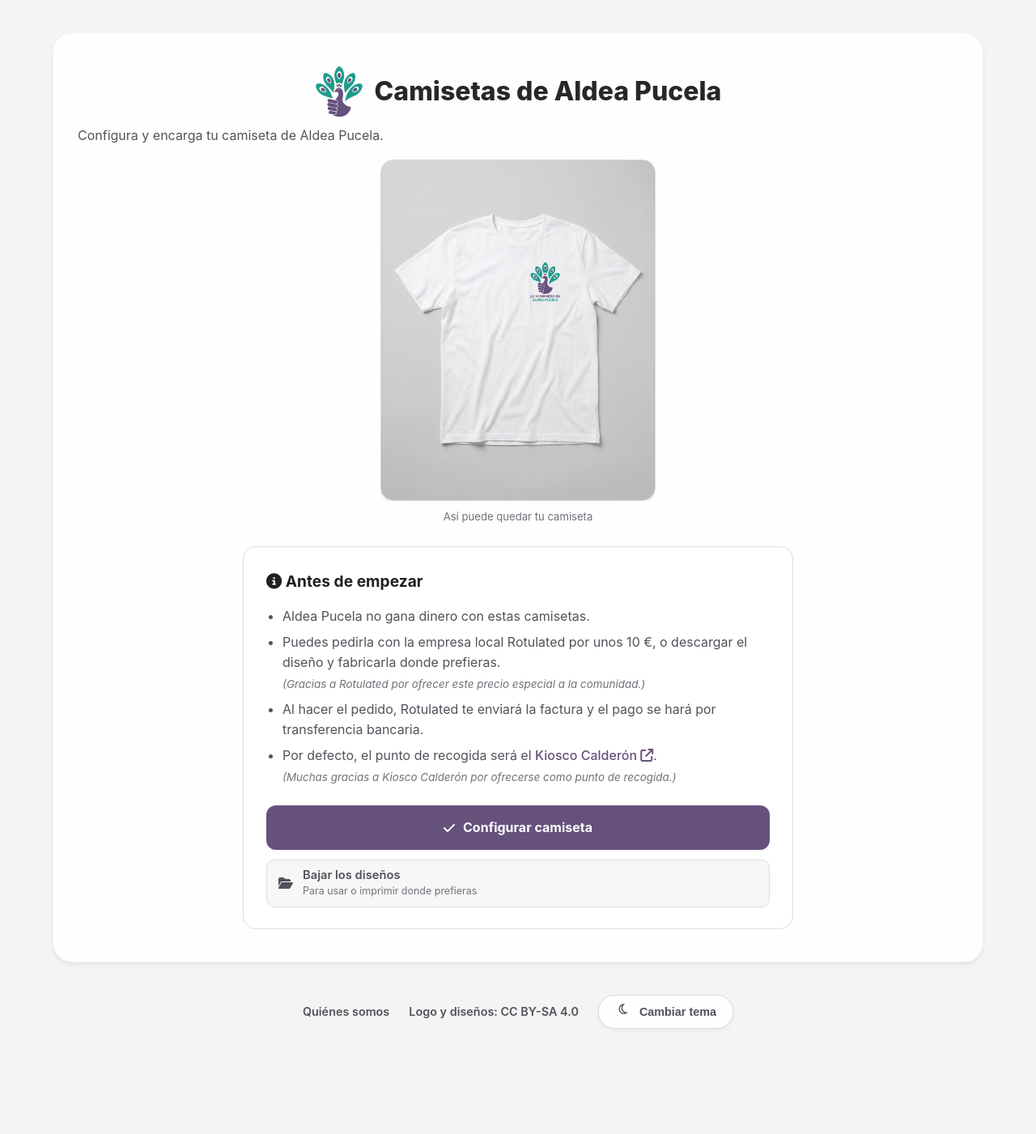
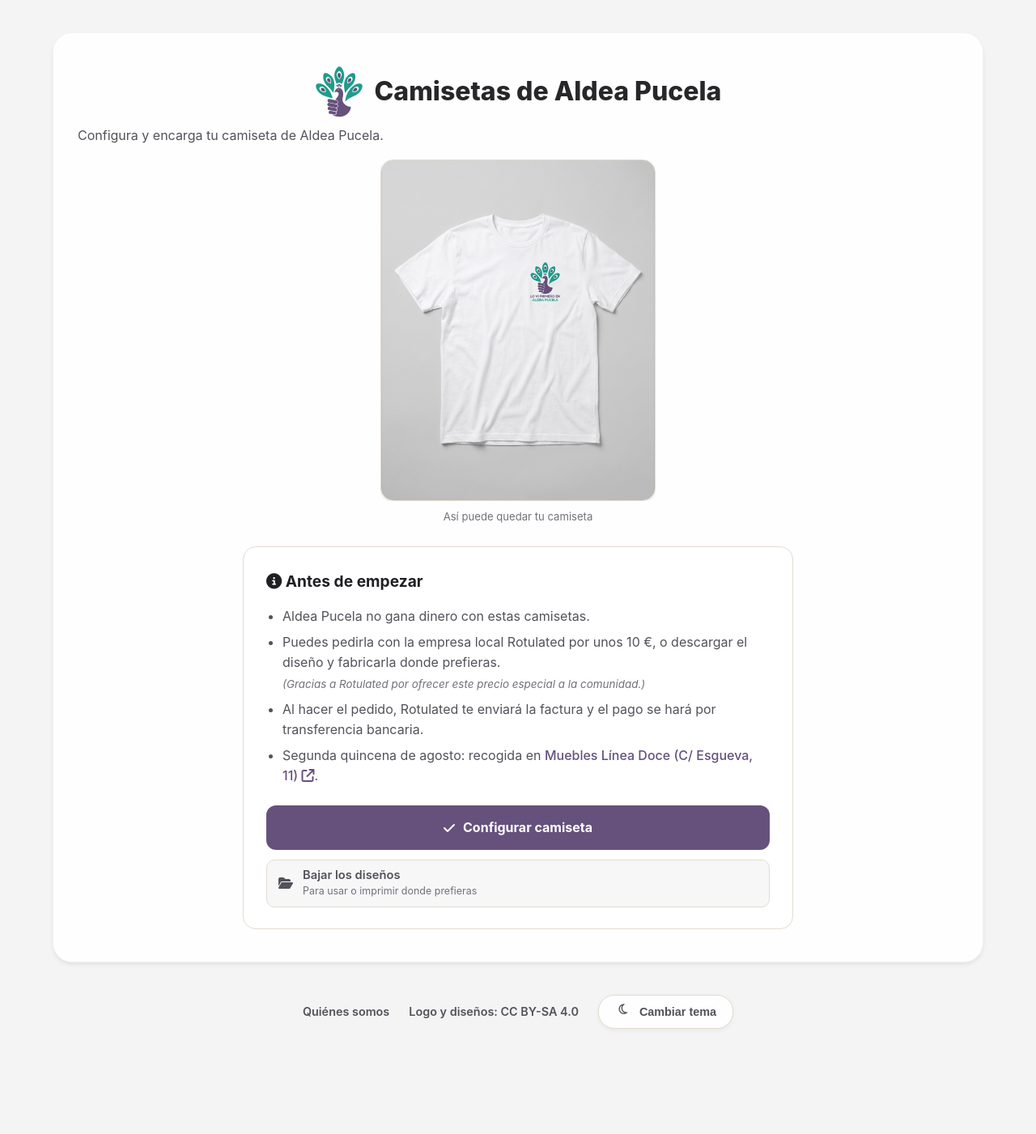
Before and after one commit to aldeapucela/web, a Jekyll site: the page built from camisetas.html, in a window 1280 px wide. Shown: the whole page at 81% size. Built offline with Jekyll 4.4.1, drawn with Linux system fonts in a browser that asks for light colours; comment, search, counter and statistics services are not loaded; some of the changed lines change nothing that is shown.

Commit message:
Añade recogida temporal en Línea Doce

```diff
--- a/camisetas.html
+++ b/camisetas.html
@@ -682,7 +682,8 @@
     <li>Aldea Pucela no gana dinero con estas camisetas.</li>
     <li>Puedes pedirla con la empresa local Rotulated por unos 10&nbsp;€, o descargar el diseño y fabricarla donde prefieras.<span class="cfg-intro-thanks">(Gracias a Rotulated por ofrecer este precio especial a la comunidad.)</span></li>
     <li>Al hacer el pedido, Rotulated te enviará la factura y el pago se hará por transferencia bancaria.</li>
-    <li>Por defecto, el punto de recogida será el <a class="cfg-pickup-link cfg-map-link" href="https://www.openstreetmap.org/search?query=Quiosco+Calder%C3%B3n&amp;zoom=19&amp;minlon=-4.725987911224366&amp;minlat=41.653010150744116&amp;maxlon=-4.722179174423219&amp;maxlat=41.654593372129376#map=19/41.653818/-4.724191" target="_blank" rel="noopener" aria-label="Abrir la ubicación de Kiosco Calderón en el mapa">Kiosco Calderón <i class="fa-solid fa-arrow-up-right-from-square" aria-hidden="true"></i></a>.<span class="cfg-intro-thanks">(Muchas gracias a Kiosco Calderón por ofrecerse como punto de recogida.)</span></li>
+    <li id="cfg-pickup-default">Por defecto, el punto de recogida será el <a class="cfg-pickup-link cfg-map-link" href="https://www.openstreetmap.org/search?query=Quiosco+Calder%C3%B3n&amp;zoom=19&amp;minlon=-4.725987911224366&amp;minlat=41.653010150744116&amp;maxlon=-4.722179174423219&amp;maxlat=41.654593372129376#map=19/41.653818/-4.724191" target="_blank" rel="noopener" aria-label="Abrir la ubicación de Kiosco Calderón en el mapa">Kiosco Calderón <i class="fa-solid fa-arrow-up-right-from-square" aria-hidden="true"></i></a>.<span class="cfg-intro-thanks">(Muchas gracias a Kiosco Calderón por ofrecerse como punto de recogida.)</span></li>
+    <li id="cfg-pickup-temporary" hidden>Segunda quincena de agosto: recogida en <a class="cfg-pickup-link cfg-map-link" data-map-osm="https://www.openstreetmap.org/search?query=Calle+de+la+Esgueva+11%2C+47003+Valladolid" data-map-ios="https://maps.apple.com/?daddr=Calle%20de%20la%20Esgueva%2011%2C%2047003%20Valladolid" data-map-android="geo:0,0?q=Calle%20de%20la%20Esgueva%2011%2C%2047003%20Valladolid" href="https://www.openstreetmap.org/search?query=Calle+de+la+Esgueva+11%2C+47003+Valladolid" target="_blank" rel="noopener">Muebles Línea Doce (C/ Esgueva, 11) <i class="fa-solid fa-arrow-up-right-from-square" aria-hidden="true"></i></a>.</li>
   </ul>
   <div class="cfg-intro-actions">
     <button class="cfg-intro-ok" id="cfg-intro-ok">
@@ -899,7 +900,7 @@
           <i class="fa-brands fa-whatsapp" aria-hidden="true"></i>
           Enviar pedido por WhatsApp
         </button>
-        <p class="cfg-modal-disclaimer">Te redirigiremos al WhatsApp de Rotulated. La gestión posterior del pedido se hará directamente entre tú y la empresa. Por defecto, la recogida se hará en <a class="cfg-map-link" href="https://www.openstreetmap.org/search?query=Quiosco+Calder%C3%B3n&amp;zoom=19&amp;minlon=-4.725987911224366&amp;minlat=41.653010150744116&amp;maxlon=-4.722179174423219&amp;maxlat=41.654593372129376#map=19/41.653818/-4.724191" target="_blank" rel="noopener" aria-label="Abrir la ubicación de Kiosco Calderón en el mapa">Kiosco Calderón</a>.</p>
+        <p class="cfg-modal-disclaimer">Te redirigiremos al WhatsApp de Rotulated. La gestión posterior del pedido se hará directamente entre tú y la empresa. <span id="cfg-modal-pickup-default">Por defecto, la recogida se hará en <a class="cfg-map-link" href="https://www.openstreetmap.org/search?query=Quiosco+Calder%C3%B3n&amp;zoom=19&amp;minlon=-4.725987911224366&amp;minlat=41.653010150744116&amp;maxlon=-4.722179174423219&amp;maxlat=41.654593372129376#map=19/41.653818/-4.724191" target="_blank" rel="noopener" aria-label="Abrir la ubicación de Kiosco Calderón en el mapa">Kiosco Calderón</a>.</span><span id="cfg-modal-pickup-temporary" hidden>Durante la segunda quincena de agosto, la recogida será en <a class="cfg-map-link" data-map-osm="https://www.openstreetmap.org/search?query=Calle+de+la+Esgueva+11%2C+47003+Valladolid" data-map-ios="https://maps.apple.com/?daddr=Calle%20de%20la%20Esgueva%2011%2C%2047003%20Valladolid" data-map-android="geo:0,0?q=Calle%20de+la+Esgueva+11%2C+47003+Valladolid" href="https://www.openstreetmap.org/search?query=Calle+de+la+Esgueva+11%2C+47003+Valladolid" target="_blank" rel="noopener">Muebles Línea Doce (C/ Esgueva, 11)</a>.</span></p>
       </li>
     </ol>
     <button class="cfg-modal-cancel" id="cfg-modal-cancel">Cancelar</button>
@@ -915,17 +916,28 @@
   var MAPS_OSM = 'https://www.openstreetmap.org/search?query=Quiosco+Calder%C3%B3n&zoom=19&minlon=-4.725987911224366&minlat=41.653010150744116&maxlon=-4.722179174423219&maxlat=41.654593372129376#map=19/41.653818/-4.724191';
   var MAPS_IOS = 'https://maps.apple.com/?daddr=Calle%20Angustias%202%2C%2047003%20Valladolid';
   var MAPS_ANDROID = 'geo:0,0?q=Kiosco%20Calder%C3%B3n%2C%20Calle%20Angustias%202%2C%2047003%20Valladolid';
-
   function prepararEnlacesMapa() {
     var ua = navigator.userAgent || '';
-    var destino = /Android/i.test(ua) ? MAPS_ANDROID : (/iPhone|iPad|iPod/i.test(ua) ? MAPS_IOS : MAPS_OSM);
     document.querySelectorAll('.cfg-map-link').forEach(function (enlace) {
+      var mapaOsm = enlace.getAttribute('data-map-osm') || MAPS_OSM;
+      var mapaIos = enlace.getAttribute('data-map-ios') || MAPS_IOS;
+      var mapaAndroid = enlace.getAttribute('data-map-android') || MAPS_ANDROID;
+      var destino = /Android/i.test(ua) ? mapaAndroid : (/iPhone|iPad|iPod/i.test(ua) ? mapaIos : mapaOsm);
       enlace.href = destino;
-      if (destino !== MAPS_OSM) enlace.removeAttribute('target');
+      if (destino !== mapaOsm) enlace.removeAttribute('target');
     });
   }
 
+  function actualizarAvisoRecogida() {
+    var avisoTemporal = new Date(2026, 8, 1) > new Date();
+    document.getElementById('cfg-pickup-default').hidden = avisoTemporal;
+    document.getElementById('cfg-pickup-temporary').hidden = !avisoTemporal;
+    document.getElementById('cfg-modal-pickup-default').hidden = avisoTemporal;
+    document.getElementById('cfg-modal-pickup-temporary').hidden = !avisoTemporal;
+  }
+
   prepararEnlacesMapa();
+  actualizarAvisoRecogida();
 
   // El layout de página inicializa Matomo; esta función deja los hitos del
   // configurador agrupados sin enviar datos personales.
```
